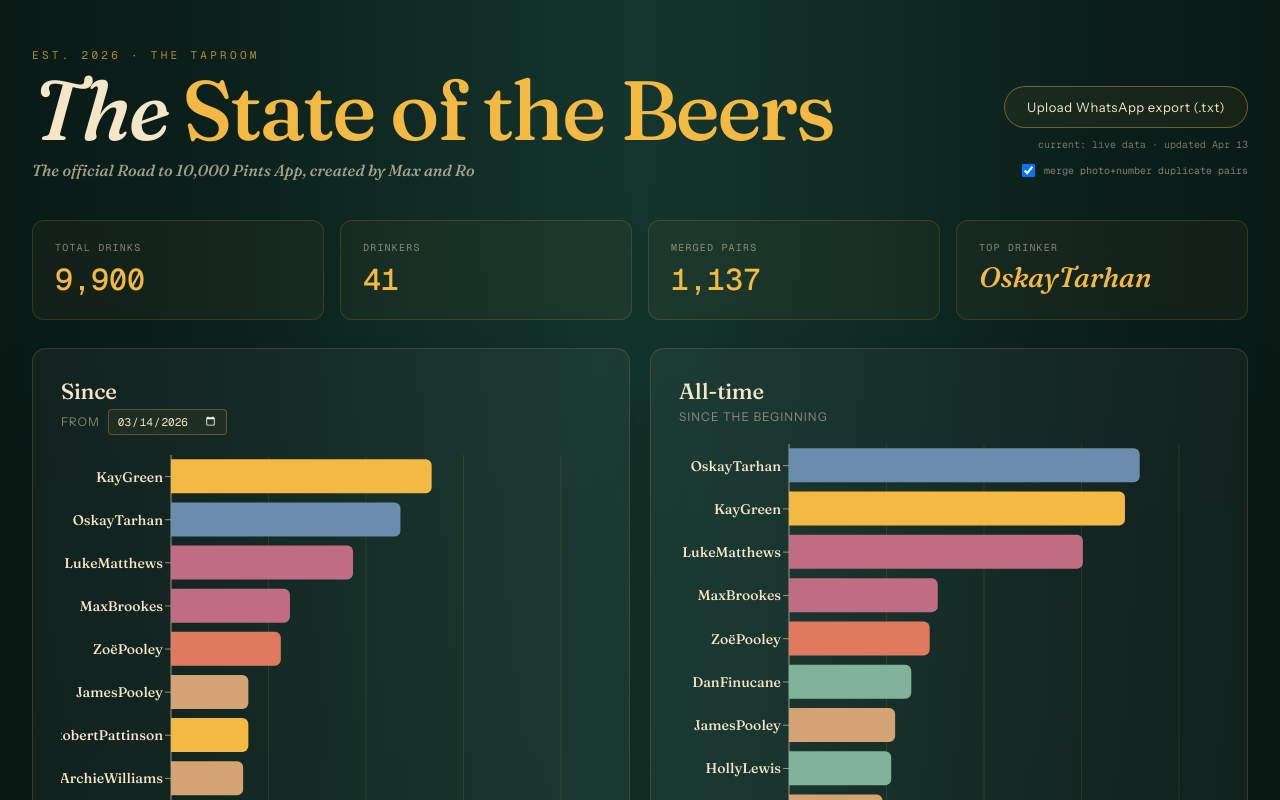
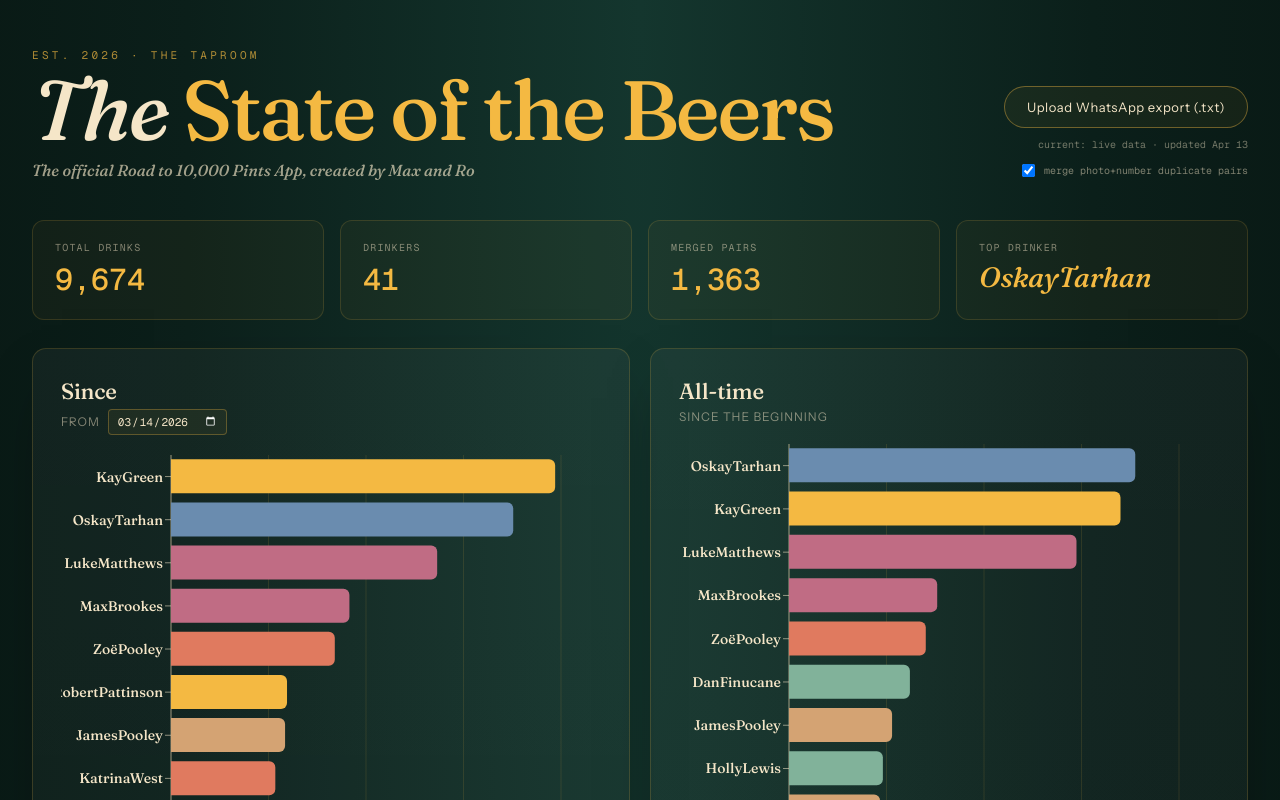
Before and after one commit to ElectrcPanoptic/road-to-10000-beers, a React (Vite) app: page / in a window 1280 px wide. Shown: the top 800 px of the page. Built offline with nearby package versions, Linux system fonts and the light colour scheme.

Commit message:
Update App.jsx

```diff
--- a/src/App.jsx
+++ b/src/App.jsx
@@ -219,26 +219,36 @@ function buildDrinkEvents(messages, opts = {}) {
     return typed.map((t) => ({ ...t, count: 1 }));
   }
 
-  const toRemove = new Set();
-  for (let i = 0; i < typed.length - 1; i++) {
-    if (toRemove.has(i) || toRemove.has(i + 1)) continue;
-    const a = typed[i];
-    const b = typed[i + 1];
-    if (b.date - a.date > DEDUPE_WINDOW_MS) continue;
-    if (a.author !== b.author) continue;
-    const oneOfEach =
-      (a.kind === "media" && b.kind === "number") ||
-      (a.kind === "number" && b.kind === "media");
-    if (oneOfEach) {
-      toRemove.add(i + 1); // drop the later row, keep the earlier timestamp
+  // Per-author sliding window dedup.
+  //
+  // The old approach only checked adjacent rows (i vs i+1), which missed pairs
+  // separated by another person's message, and also failed to collapse runs of
+  // 3+ posts from the same author within the window (e.g. two images + a number).
+  //
+  // New approach: track the timestamp of the last KEPT event per author. Any
+  // subsequent event from that author within DEDUPE_WINDOW_MS is dropped,
+  // regardless of what other authors posted in between.
+  //
+  // This correctly handles:
+  //   · photo … [other person] … number  (non-adjacent same-author pair)
+  //   · photo … photo                    (duplicate images of same beer)
+  //   · number … number                  (duplicate counter bumps)
+  //   · number … photo … number          (any ordering)
+
+  const lastKeptAt = new Map(); // author → timestamp (ms) of last kept event
+  const events = [];
+
+  for (const t of typed) {
+    const ts = t.date.getTime();
+    const last = lastKeptAt.get(t.author);
+    if (last !== undefined && ts - last <= DEDUPE_WINDOW_MS) {
+      // Within the window for this author — drop as duplicate
+      continue;
     }
+    lastKeptAt.set(t.author, ts);
+    events.push({ ...t, count: 1 });
   }
 
-  const events = [];
-  for (let i = 0; i < typed.length; i++) {
-    if (toRemove.has(i)) continue;
-    events.push({ ...typed[i], count: 1 });
-  }
   return events;
 }
 
@@ -1653,7 +1663,7 @@ export default function BeerTracker() {
         >
           How to export: in WhatsApp, open the group → group name → <em>Export chat</em> → <em>Without media</em> → save the .txt and drop it above.
           <br />
-          Parser rules: each row in the export represents one drink — a photo <em>(&lt;Media omitted&gt;)</em> or a numeric counter update. Deleted messages are skipped. When the same person posts a photo and a number within 2 minutes of each other, they're treated as one drink and the later row is dropped. This makes the total lower than the chat's running counter, which has been ticking up once per row including double-posts. Flip the toggle above to see the raw (undeduped) count.
+          Parser rules: each row in the export represents one drink — a photo <em>(&lt;Media omitted&gt;)</em> or a numeric counter update. Deleted messages are skipped. When the same person posts multiple rows within 3 minutes of each other, they're treated as one drink and the later rows are dropped. This makes the total lower than the chat's running counter, which has been ticking up once per row including double-posts. Flip the toggle above to see the raw (undeduped) count.
         </footer>
       </div>
     </div>
```
